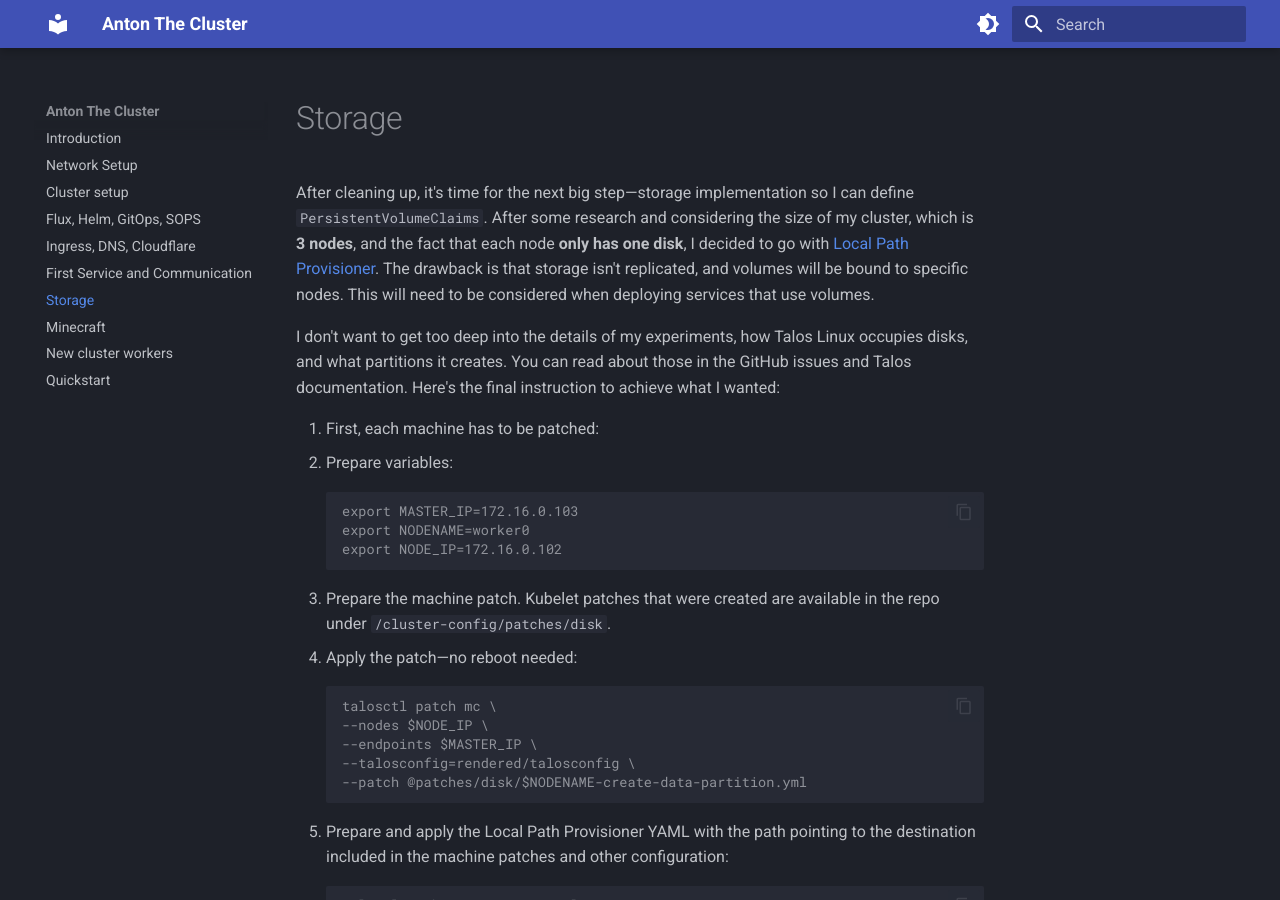
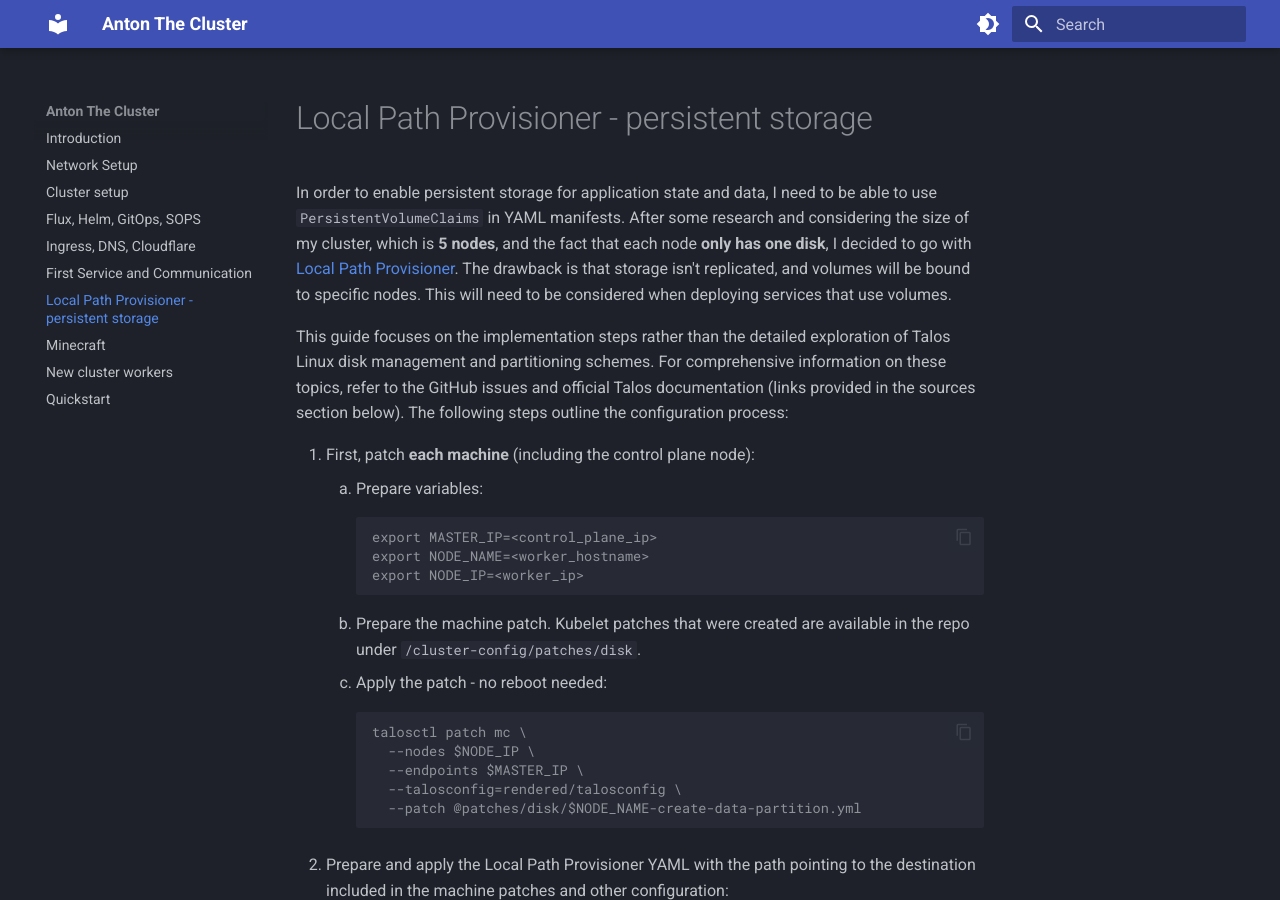
Before and after one commit to gregg127/anton, an MkDocs documentation site: the page built from docs/docs/05_persistence.md, in a window 1280 px wide and 900 px high. Built offline with MkDocs 1.6.1 and Material for MkDocs 9.7.7, drawn with Linux system fonts in a browser that asks for light colours.

Commit message:
Update docs

````diff
--- a/docs/docs/05_persistance.md
+++ b/docs/docs/05_persistence.md
@@ -1,25 +1,25 @@
-# Storage
+# Local Path Provisioner - persistent storage
 
-After cleaning up, it's time for the next big step—storage implementation so I can define `PersistentVolumeClaims`. After some research and considering the size of my cluster, which is **3 nodes**, and the fact that each node **only has one disk**, I decided to go with [Local Path Provisioner](https://github.com/rancher/local-path-provisioner). The drawback is that storage isn't replicated, and volumes will be bound to specific nodes. This will need to be considered when deploying services that use volumes.
+In order to enable persistent storage for application state and data, I need to be able to use `PersistentVolumeClaims` in YAML manifests. After some research and considering the size of my cluster, which is **5 nodes**, and the fact that each node **only has one disk**, I decided to go with [Local Path Provisioner](https://github.com/rancher/local-path-provisioner). The drawback is that storage isn't replicated, and volumes will be bound to specific nodes. This will need to be considered when deploying services that use volumes.
 
-I don't want to get too deep into the details of my experiments, how Talos Linux occupies disks, and what partitions it creates. You can read about those in the GitHub issues and Talos documentation. Here's the final instruction to achieve what I wanted:
+This guide focuses on the implementation steps rather than the detailed exploration of Talos Linux disk management and partitioning schemes. For comprehensive information on these topics, refer to the GitHub issues and official Talos documentation (links provided in the sources section below). The following steps outline the configuration process:
 
-1. First, each machine has to be patched:
-   1. Prepare variables:
-      ```console
-      export MASTER_IP=172.16.0.103
-      export NODENAME=worker0
-      export NODE_IP=172.16.0.102
-      ```
-   2. Prepare the machine patch. Kubelet patches that were created are available in the repo under `/cluster-config/patches/disk`.
-   3. Apply the patch—no reboot needed:
-      ```console
-      talosctl patch mc \
-      --nodes $NODE_IP \
-      --endpoints $MASTER_IP \
-      --talosconfig=rendered/talosconfig \
-      --patch @patches/disk/$NODENAME-create-data-partition.yml
-      ```
+1. First, patch **each machine** (including the control plane node):
+    1. Prepare variables:
+        ```console
+        export MASTER_IP=<control_plane_ip>
+        export NODE_NAME=<worker_hostname>
+        export NODE_IP=<worker_ip>
+        ```
+    2. Prepare the machine patch. Kubelet patches that were created are available in the repo under `/cluster-config/patches/disk`.
+    3. Apply the patch - no reboot needed:
+        ```console
+        talosctl patch mc \
+          --nodes $NODE_IP \
+          --endpoints $MASTER_IP \
+          --talosconfig=rendered/talosconfig \
+          --patch @patches/disk/$NODE_NAME-create-data-partition.yml
+        ```
 2. Prepare and apply the Local Path Provisioner YAML with the path pointing to the destination included in the machine patches and other configuration:
 ```yaml
 # local-path-provisioner.yaml
````
Also changed, not shown: docs/docs/03_flux_gitops.md (+3 -1 lines).
